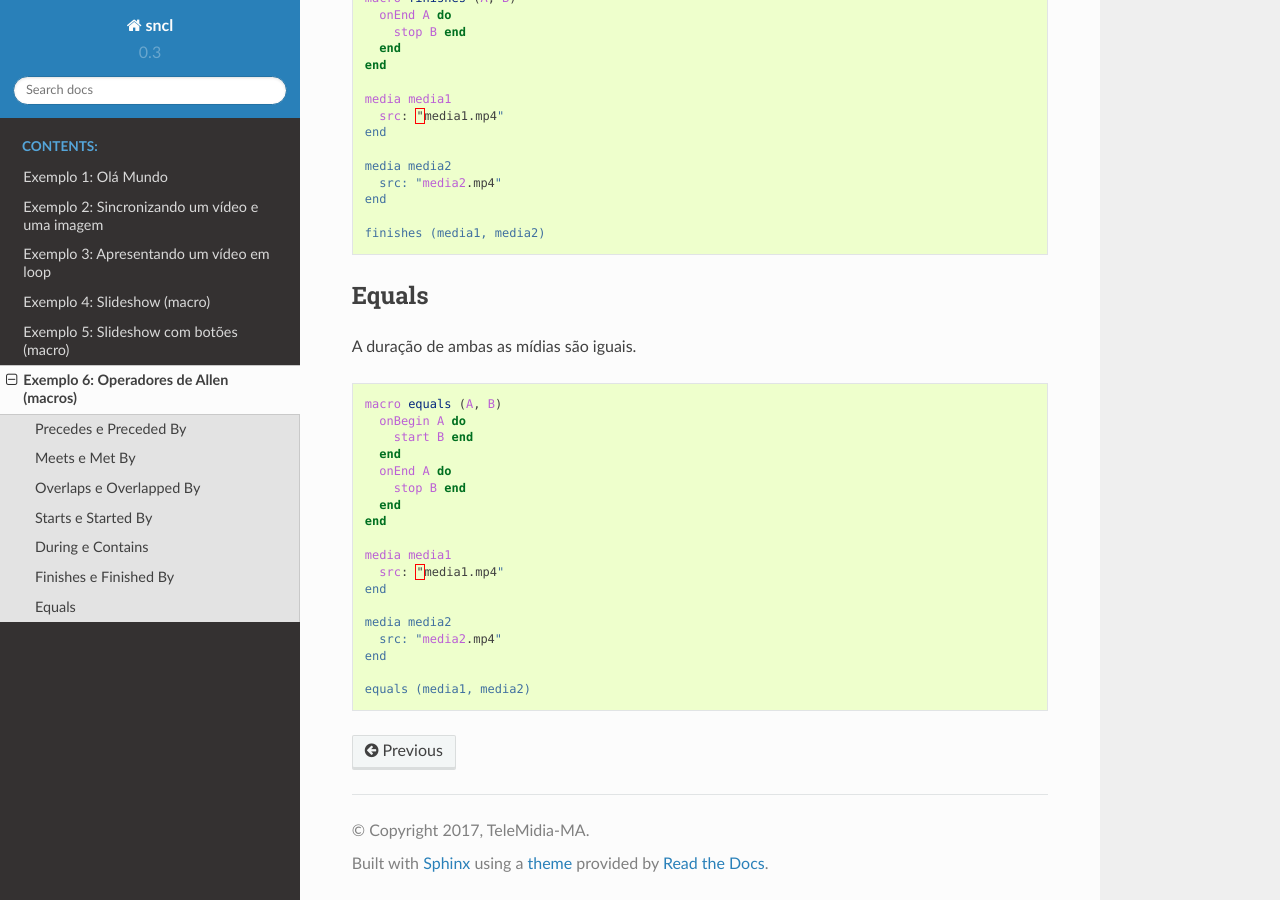
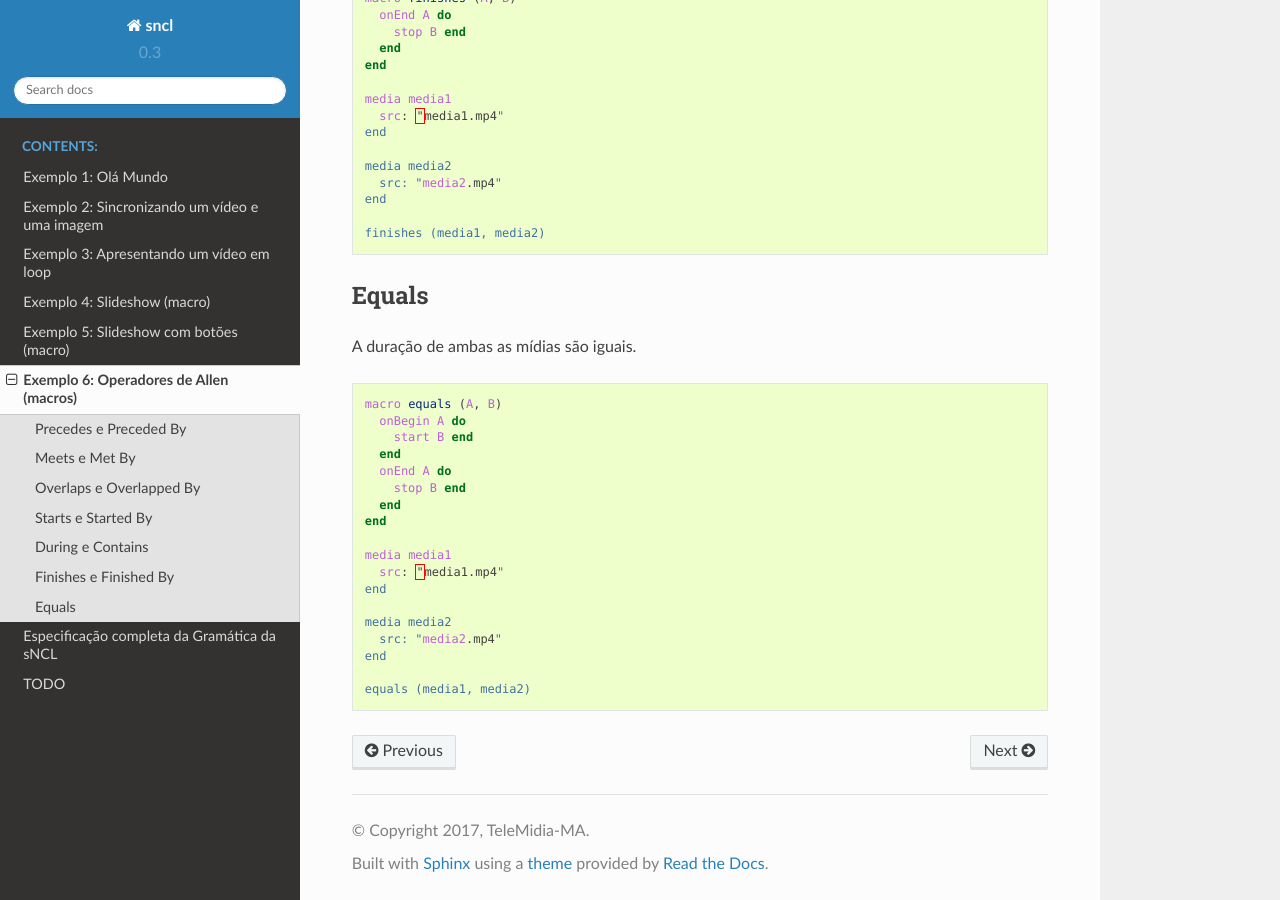
Before and after one commit to TeleMidia-MA/sncl, a Sphinx documentation site: the page built from doc/example06-allens-operators.rst, in a window 1280 px wide and 900 px high, scrolled down 1981 px. Built offline with Sphinx 7.4.7 and the Read the Docs theme 2.0.0, drawn with Linux system fonts in a browser that asks for light colours; pages that are not in the unit, such as notebooks, are missing from menus.

Commit message:
doc:  Add todos

```diff
--- a/doc/conf.py
+++ b/doc/conf.py
@@ -36,6 +36,7 @@
     'sphinx.ext.ifconfig',
     'sphinx.ext.viewcode']
 
+todo_include_todos = True
 todo_link_only = True
 
 # Add any paths that contain templates here, relative to this directory.
--- a/doc/index.rst
+++ b/doc/index.rst
@@ -17,7 +17,11 @@
    example05-slideshow-buttons
    example06-allens-operators
 
+   sncl_full_grammar
+
    todo
+
+.. todo:: Adicionar os exemplos do Garrincha
 
 Indices and tables
 ==================
--- /dev/null
+++ b/doc/sncl_full_grammar.rst
@@ -0,0 +1,4 @@
+Especificação completa da Gramática da sNCL
+===========================================
+
+.. todo:: Copiar a gramática para cá.  Dúvida:  Dá para importar direto do código lua?
--- /dev/null
+++ b/doc/todo.rst
@@ -0,0 +1,6 @@
+TODO
+====
+
+TODO (Documentação)
+
+.. todolist::
```
